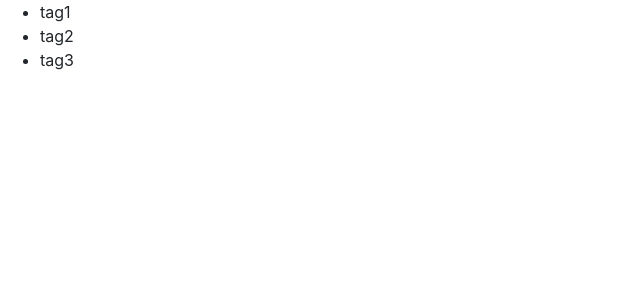
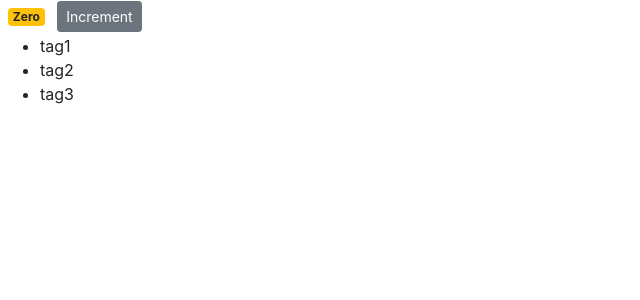
Before and after one commit to codecaviette/react-counter, a React (Create React App) app: page / in a window 1280 px wide. Shown: the top 300 px of the page, without its empty margins (0-640 px from the left). Built offline with nearby package versions, Linux system fonts and the light colour scheme.

Commit message:
Add event handler

```diff
--- a/src/components/counter.jsx
+++ b/src/components/counter.jsx
@@ -9,19 +9,40 @@
     };
 
     //Helper method: Determines what to display depending on whether or not there are tags in the state
-    renderTags() {
+    renderTags() {                                                                       // Class components do not use "function" keyword to define function
         if (this.state.tags.length === 0) return <p>There are no tags</p>;               // This defines conditional rendering
         return <ul> {this.state.tags.map(tag => <li key={tag}> {tag} </li>)} </ul>       // Dynamically build list in React by mapping thru tags array and assigning each item to be a list item
+    }
+
+    //Helper method: Defines event handler for button's onClick
+    handleIncrement() {
+        console.log('Increement Clicked');
     }
 
     render() {                                 // render method has return stmt inside curly braces
         return (                               // within return stmt is jsx
             <div>
+                <span className={this.getBadgeClasses()} > {this.formatCount()}</span>              {/* Be sure to use () after method in order to call it */}
+                <button onClick={this.handleIncrement} className="btn btn-secondary btn-sm"> Increment </button>        {/* In this case, we are NOT using () after method bc we only want it to be called when button is clicked, not when page loads */}
+
                 { this.state.tags.length === 0 && "Please create a new tag!" }          {/* another conditional where && looks at first operand and if it's truthy then returns second operand */}
                 { this.renderTags() }          {/* call this hoisted method for conditional rendering */}
             </div>
         );
     }
+
+    // Change color of badge depending on this.state.count value
+    getBadgeClasses() {
+        let classes = "badge m-2 badge-";
+        classes += (this.state.count === 0) ? "warning" : "primary";     //if count equals 0, then append "warning" to what classes equals and set that as new value for classes var; otherwise, append "primary"
+        return classes;
+    }
+    formatCount() {
+        const { count } = this.state;           // Destructured this.state.count object so can use shortened "count" in next line rather than "this.state.count"
+        return count === 0 ? "Zero" : count;
+}
+
+
 }
 
 export default Counter;
```
